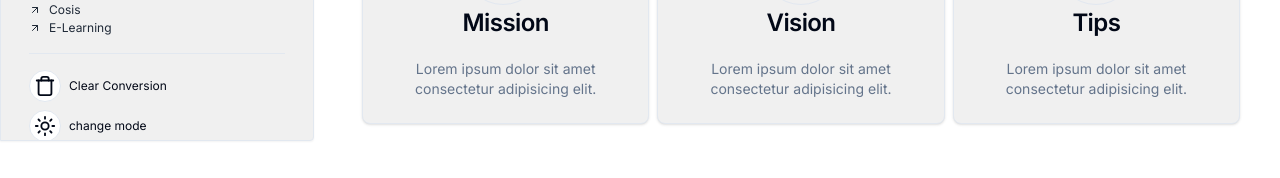
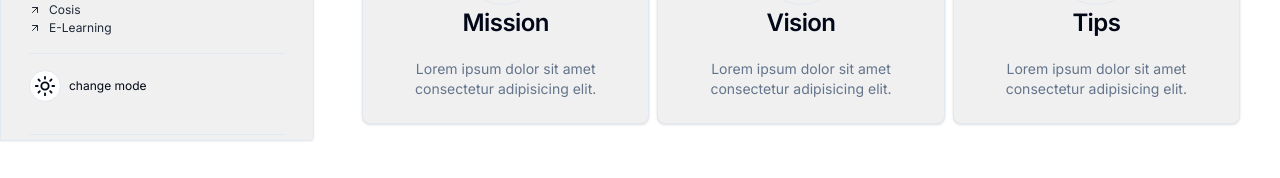
Before and after one commit to Henryle-hd/cbe-ai, a Next.js app: page / in a window 1280 px wide. Shown: the part 659-837 px from the top of the page. Built offline with nearby package versions, Linux system fonts and the light colour scheme; no server answers.

Commit message:
dynamic side bar on dvlpmnt

```diff
--- a/src/components/aside.tsx
+++ b/src/components/aside.tsx
@@ -3,7 +3,7 @@
 import React from "react";
 import { Avatar, AvatarFallback, AvatarImage } from "./ui/avatar";
 import { Input } from "./ui/input";
-import { ArrowUpRight, Link2, Moon, Sun, Trash } from "lucide-react";
+import { ArrowUpRight, Link2, LogOut, Moon, Sun, Trash } from "lucide-react";
 import { Card, CardContent } from "./ui/card";
 import { Separator } from "./ui/separator";
 import Link from "next/link";
@@ -11,7 +11,11 @@ import TypeWriterTitle from "./typewriter";
 import { Button } from "./ui/button";
 import { ScrollArea } from "@/components/ui/scroll-area";
 import { ThemeToggle } from "./themeToggle";
-import { UserButton } from "@clerk/nextjs";
+import {UserButton, useUser } from "@clerk/nextjs";
+import { cn } from "@/lib/utils";
+import LogOutBtn from "./log-out-btn";
+import prisma from "@/lib/db/prisma";
+import ListOfInfoTitle from "./list-of-info-title";
 
 const tags = Array.from({ length: 50 }).map(
   (_, i, a) => `Most asked questions ${a.length - i}`,
@@ -33,6 +37,21 @@ const otherLinks = [
 ];
 
 function AsideComponent() {
+
+
+  //variables used for dynamic side bar
+
+  //che if its admin page / admin
+  const isAdmnPage =
+    typeof window !== "undefined" && window.location.pathname.includes("/admn");
+  const isPromptPage = false;
+  const isHomePage = false;
+  //check if its chart page
+  const isChatPage =
+    typeof window !== "undefined" && window.location.pathname.includes("/chat");
+
+ const { isSignedIn, user } = useUser();
+
   return (
     <Card className="sticky left-0 top-0 flex max-h-[100vh] min-h-screen w-full  flex-col justify-start gap-2 overflow-hidden rounded-l-none rounded-r-sm bg-[#f0f0f0] px-1 dark:bg-background">
       <CardContent className="flex flex-col justify-start gap-4">
@@ -48,23 +67,19 @@ function AsideComponent() {
             </AvatarFallback>
           </Avatar>
 
-          <div className="text-xl font-bold text-cbeaiclr-1 w-full">
+          <div className="w-full text-xl font-bold text-cbeaiclr-1">
             <TypeWriterTitle />
           </div>
-
-          <div className=" bottom-0 right-1 flex items-center justify-end">
-            <UserButton afterSignOutUrl="/" />
         </div>
-        </div>
-
         {/* // search prompt */}
         <Input
           placeholder="Search prompt..."
-          className="rounded-lg text-gray-800 h-14"
+          className="h-14 rounded-lg text-gray-800"
         />
 
-        {/* // container */}
+        {/* // container of promts or list of CBE info */}
         <ScrollArea className=" h-96 w-full rounded-md bg-slate-100 dark:bg-background">
+          {!isSignedIn? (
             <div className="">
               {tags.map((tag) => (
                 <Button
@@ -78,6 +93,16 @@ function AsideComponent() {
                 </Button>
               ))}
             </div>
+          ) : (
+            <>
+                <p className="p-4 text-center italic">
+                  cbe ai team is working to this feature
+                </p>
+            </>
+          )}
+          {/* {isSignedIn && (
+            <ListOfInfoTitle />
+          )} */}
         </ScrollArea>
         <Link
           href={"/prompt"}
@@ -86,6 +111,7 @@ function AsideComponent() {
           view more prompt <ArrowUpRight size={16} />
         </Link>
 
+        {/* Quick Links */}
         <Separator />
         <div className=" flex flex-col justify-start gap-1">
           <h1 className="text-lg font-thin ">Quick Links</h1>
@@ -102,11 +128,17 @@ function AsideComponent() {
             ))}
           </div>
         </div>
+        {/* // Theme BTN and Delete conversation BTN */}
+        <Separator />
 
-        <Separator />
-        {/* // delete conversation */}
-        <div className="flex flex-col items-start justify-start gap-2 text-[12px] relative h-full">
-          <div className="flex  items-center justify-start gap-2">
+        <div className="relative flex h-full flex-col items-start justify-start gap-2 text-[12px]">
+          {/* Delete conversation BTN should be shown only if the page is chat page */}
+          <div
+            className={cn(
+              "flex  items-center justify-start gap-2",
+              isChatPage ? "flex" : "hidden",
+            )}
+          >
             <Button
               variant={"outline"}
               size={"icon"}
@@ -116,13 +148,47 @@ function AsideComponent() {
             </Button>
             <span>Clear Conversion</span>
           </div>
-          {/* //dark mode */}
+
+          {/* //Change mode */}
 
           <div className="flex  items-center justify-start gap-2 ">
             <ThemeToggle /> <span>change mode</span>
           </div>
         </div>
 
+        {/* Admn profile  and logout button should be diplayed only in admin page */}
+        {isSignedIn ? (
+          <>
+            {isAdmnPage && <Separator />}
+
+            {isAdmnPage && (
+              <div className=" bottom-0 flex items-center justify-center gap-2 space-x-3">
+                <UserButton afterSignOutUrl="/chat" />
+                <span>{`${user?.firstName}  ${user?.lastName} `}</span>
+              </div>
+            )}
+            <LogOutBtn />
+          </>
+        ) : (
+          <p className="text-cbeaiclr-1"></p>
+        )}
+
+        {/* ERROR */}
+        {/* Logout btn */}
+        {/* <div
+          className={cn("flex flex-col gap-1")}
+        >
+          <Button className="">
+            <LogOut />
+            <span>Logout</span>
+          </Button>
+        </div> */}
+        {/* {isAdmnPage && } <LogOutBtn />*/}
+
+        <Separator />
+        <p className="text-center text-[12px] text-opacity-50">
+          Copyright © 2024
+        </p>
       </CardContent>
     </Card>
   );
--- /dev/null
+++ b/src/components/list-of-info-title.tsx
@@ -0,0 +1,30 @@
+//error!!
+import prisma from '@/lib/db/prisma';
+import React from 'react'
+import { Button } from './ui/button';
+
+export default async function ListOfInfoTitle() {
+    const allInfos = await prisma.info.findMany();
+     const isAdmnPage =
+      typeof window !== "undefined" &&
+        window.location.pathname.includes("/admn");
+    return (
+      <>
+        {isAdmnPage && (
+          <div>
+            {allInfos.map((info) => (
+              <Button
+                key={info.id}
+                variant="outline"
+                size={"lg"}
+                className="mb-2 w-full text-sm"
+                onClick={() => console.log("clicked")}
+              >
+                {info.title}
+              </Button>
+            ))}
+          </div>
+        )}
+      </>
+    );
+}
--- /dev/null
+++ b/src/components/log-out-btn.tsx
@@ -0,0 +1,19 @@
+import React from 'react'
+import { Button } from './ui/button';
+import { LogOut } from 'lucide-react';
+
+export default function LogOutBtn() {
+    const isAdmnPage =
+      typeof window !== "undefined" &&
+        window.location.pathname.includes("/admn");
+  return (
+    <div className="flex flex-col gap-1">
+      {isAdmnPage && (
+        <Button className=" space-x-3">
+          <LogOut />
+          <span>Logout</span>
+        </Button>
+      )}
+    </div>
+  );
+}
```
Also changed, not shown: src/app/chat/page.tsx (+0 -20 lines). Lines whose indentation alone changed are shown as unchanged.
